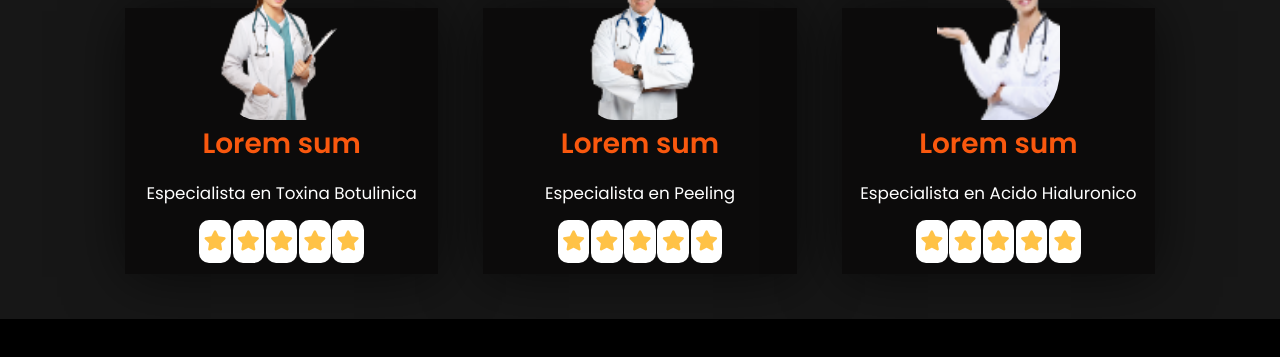
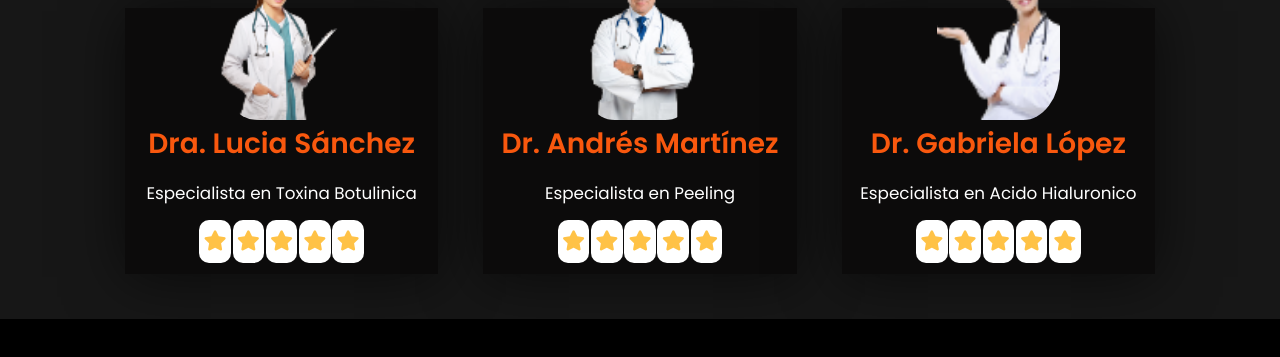
Before and after one commit to lucassoraka/pagina-CC, a website: page pages/Nosotros.html in a window 1280 px wide. Shown: the part 812-1169 px from the top of the page. Drawn offline with Linux system fonts and the light colour scheme.

Commit message:
modifique un par de cosas

```diff
--- a/pages/Nosotros.html
+++ b/pages/Nosotros.html
@@ -69,7 +69,7 @@
             <div class="box">
 
                 <img src="../images/dc1.png" alt="">
-                <h3>Lorem sum</h3>
+                <h3>Dra. Lucia Sánchez</h3>
                 <p>Especialista en Toxina Botulinica</p>
                 <div class="stars">
                     <i class="fas fa-star"></i>
@@ -82,7 +82,7 @@
             <div class="box">
 
                 <img src="../images/dc2.png" alt="">
-                <h3>Lorem sum</h3>
+                <h3>Dr. Andrés Martínez</h3>
                 <p>Especialista en Peeling</p>
                 <div class="stars">
                     <i class="fas fa-star"></i>
@@ -95,7 +95,7 @@
             <div class="box">
 
                 <img src="../images/dc3.png" alt="">
-                <h3>Lorem sum</h3>
+                <h3>Dr. Gabriela López</h3>
                 <p>Especialista en Acido Hialuronico</p>
                 <div class="stars">
                     <i class="fas fa-star"></i>
```
